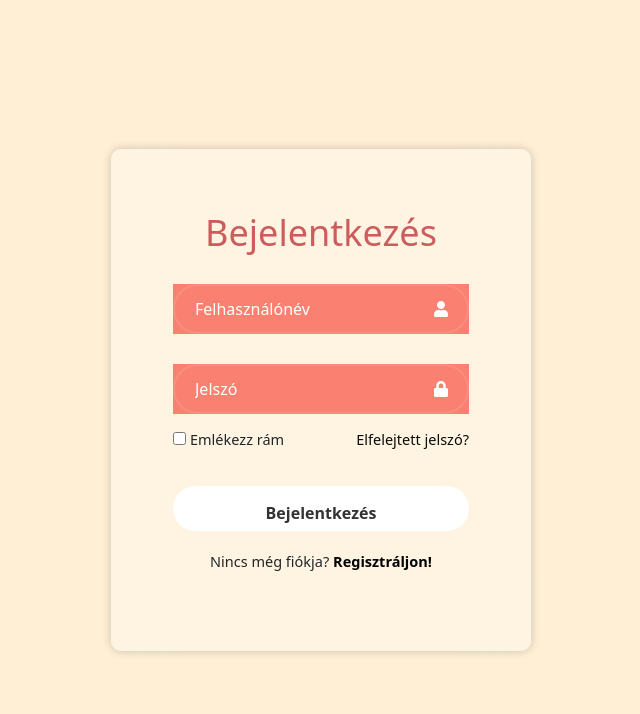
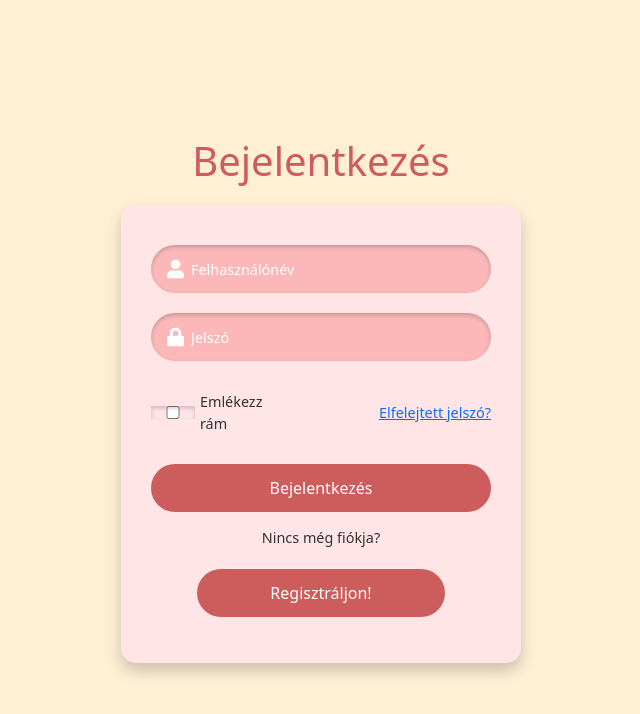
Before and after one commit to Szilvuski/szakdoga_react_frontend, a React (Create React App) app: page /login in a window 1280 px wide. Shown: the top 714 px of the page, without its empty margins (319-959 px from the left). Built offline with nearby package versions, Linux system fonts and the light colour scheme.

Commit message:
fixed some css and ui elements, login and register page final look

```diff
--- a/src/App.jsx
+++ b/src/App.jsx
@@ -18,8 +18,12 @@ function App() {
   const location = useLocation();
 
   return (
-    <TransitionGroup>
-      <CSSTransition key={location.key} timeout={500} classNames="fade">
+    <TransitionGroup component={null}>
+      <CSSTransition
+        key={location.pathname} // Animáció alapja az útvonal
+        timeout={500}
+        classNames="fade"
+      >
         <Routes>
           <Route path="/" element={<Home />} />
           <Route path="/menu" element={<Menu />} />
--- a/src/Components/Login.jsx
+++ b/src/Components/Login.jsx
@@ -2,17 +2,13 @@ import React, { useState, useEffect } from 'react';
 import '../Styles/Login.css';
 import { FaUser } from "react-icons/fa";
 import { FaLock } from "react-icons/fa";
-import { FaEnvelope } from "react-icons/fa";
+import { useNavigate } from 'react-router-dom'; // Import useNavigate
 
-const LoginRegister = () => {
-
+const Login = () => {
     const [action, setAction] = useState('');
+    const navigate = useNavigate(); // Initialize navigate function
 
     const [isLogin, setIsLogin] = useState(true);
-
-    const toggleForm = () => {
-        setIsLogin(!isLogin); // Váltás bejelentkezés és regisztráció között
-    };
 
     useEffect(() => {
         // Add the class to the body when the component mounts
@@ -21,20 +17,14 @@ const LoginRegister = () => {
         return () => document.body.classList.remove('login-register');
     }, []);
 
-    const registerLink = () => {
-        setAction(' active');
-    };
-
     const loginLink = () => {
         setAction('');
     };
 
     return (
-        <div className={`wrapper${action}`}>
-            {isLogin ? (
-                <div className="form-box login">
+        <div className="login-container">
+            <h2>Bejelentkezés</h2>
             <form>
-                        <h1>Bejelentkezés</h1>
                 <div className="input-box">
                     <input type="text" placeholder="Felhasználónév" required />
                     <FaUser className="icon" />
@@ -54,57 +44,11 @@ const LoginRegister = () => {
                 <div className="register-link">
                     <p>
                         Nincs még fiókja?{' '}
-                                <a href="#" onClick={toggleForm}>
-                                    Regisztráljon!
-                                </a>
+                        <button onClick={() => navigate('/register')}>Regisztráljon!</button>
                     </p>
                 </div>
             </form>
         </div>
-            ) : (
-                <div className="form-box register">
-                    <form>
-                        <h1>Regisztráció</h1>
-                        <div className="input-box">
-                            <input type="text" placeholder="Teljes név" required />
-                            <FaUser className="icon" />
-                        </div>
-                        <div className="input-box">
-                            <input type="text" placeholder="Felhasználónév" required />
-                            <FaUser className="icon" />
-                        </div>
-                        <div className="input-box">
-                            <input type="email" placeholder="Email" required />
-                            <FaEnvelope className="icon" />
-                        </div>
-                        <div className="input-box">
-                            <input type="password" placeholder="Jelszó" required />
-                            <FaLock className="icon" />
-                        </div>
-                        <div className="input-box">
-                            <input type="password" placeholder="Jelszó újra" required />
-                            <FaLock className="icon" />
-                        </div>
-                        <div className="remember-forgot">
-                            <label>
-                                <input type="checkbox" />
-                                Elfogadom az általános szerződési feltételeket
-                            </label>
-                        </div>
-                        <button type="submit">Regisztráció</button>
-                        <div className="register-link">
-                            <p>
-                                Van már fiókja?{' '}
-                                <a href="#" onClick={toggleForm}>
-                                    Bejelentkezés
-                                </a>
-                            </p>
-                        </div>
-                    </form>
-                </div>
-            )}
-        </div>
     );
 };
-
-export default LoginRegister;
+export default Login;
--- a/src/Components/Sitters.jsx
+++ b/src/Components/Sitters.jsx
@@ -25,7 +25,7 @@ const Sitters = () => {
                     <div key={index} className="sitter-card">
                         <h2>{sitter.sitterName}</h2>
                         <p>{sitter.description}</p>
-                        <p><strong>Elsődlegesen megbízásokat vállalnak:</strong> {sitter.location} területén belül</p>
+                        <p><strong>Elsődlegesen megbízásokat vállal:</strong> {sitter.location} területén belül</p>
                     </div>
                 ))
             ) : (
--- a/src/Styles/Login.css
+++ b/src/Styles/Login.css
@@ -1,155 +1,128 @@
-body.login-register {
-    margin: 0;
-    padding: 0;
-    display: flex;
-    justify-content: center;
-    align-items: center;
-    min-height: 100vh;
-    background-size: contain;
-    background-color: papayawhip;
-}
-
-.wrapper {
-    position: relative;
-    width: 420px;
-    height: auto; /* Automatikus magasság a tartalomhoz */
-    margin: auto;
-    padding: 20px;
+.login-container {
     display: flex;
     flex-direction: column;
     justify-content: center;
     align-items: center;
-    background: rgba(255, 255, 255, 0.3);
-    backdrop-filter: blur(30px);
-    border: 2px solid rgba(255, 255, 255, 0.1);
-    border-radius: 10px;
-    box-shadow: 0 0 10px rgba(0, 0, 0, 0.2);
+    min-height: 100vh;
+    background-color: papayawhip;
 }
 
-
-
-.wrapper .active {
-    height: 520px;
-}
-
-.wrapper .form-box {
-    width: 100%;
-    padding: 40px;
-}
-
-.wrapper .form-box.login {
-    transition: translate .18s ease;
-    translate: 0;
-}
-
-.wrapper.active .form-box.login {
-    transition: none;
-    translate: -400px;
-}
-
-.wrapper .form-box.register {
-    width: 100%;
-    padding: 40px;
-    display: flex;
-    flex-direction: column;
-    justify-content: center;
-    align-items: center;
-    transition: translate 0.18s ease;
-    translate: 0; /* Győződj meg róla, hogy nincs eltolás */
-}
-
-.wrapper.active .form-box.register {
-    display: flex; /* Láthatóvá teszi a regisztrációs űrlapot */
-    transition: translate 0.18s ease;
-    translate: 0;
-}
-
-form h1 {
-    font-size: 36px;
+.login-container h2 {
+    font-size: 2.5rem;
+    color: indianred;
+    margin-bottom: 20px;
     text-align: center;
 }
 
-form .input-box {
+form {
+    display: flex;
+    flex-direction: column;
+    align-items: center;
+    background-color: #ffe5e5;
+    padding: 30px;
+    border-radius: 15px;
+    box-shadow: 0px 8px 15px rgba(0, 0, 0, 0.2);
+    max-width: 400px;
+    width: 90%;
+}
+
+form input {
+    width: 100%;
+    padding: 12px 40px;
+    margin: 10px 0;
+    border: none;
+    border-radius: 25px;
+    background-color: #fcb8b8;
+    color: white;
+    font-size: 1rem;
+    outline: none;
+    box-shadow: inset 0px 2px 4px rgba(0, 0, 0, 0.2);
+    position: relative;
+}
+
+form input::placeholder {
+    color: white;
+    font-size: 0.9rem;
+}
+
+form input:focus {
+    background-color: #fc8a8a;
+    box-shadow: inset 0px 2px 6px rgba(0, 0, 0, 0.3);
+}
+
+.input-box {
     position: relative;
     width: 100%;
-    height: 50px;
-    margin: 30px 0;
-    background: salmon;
-}
-
-.input-box input {
-    width: 100%;
-    height: 100%;
-    background: transparent;
-    border: none;
-    outline: none;
-    border: 2px solid rgba(255, 255, 255, .1);
-    border-radius: 40px;
-    font-size: 16px;
-    color: #fff;
-    padding: 20px 45px 20px 20px;
-}
-
-.input-box input::placeholder {
-    color: #fff;
 }
 
 .input-box .icon {
     position: absolute;
-    right: 20px;
     top: 50%;
-    translate: 0 -50%;
-    font-size: 16px;
-    color:#fff;
+    left: 15px;
+    transform: translateY(-50%);
+    color: white;
+    font-size: 1.2rem;
+    pointer-events: none; /* Az ikon ne legyen kattintható */
+}
+
+form label {
+    font-size: 0.9rem;
+    color: #333;
+    margin: 10px 0;
+    align-self: flex-start;
+}
+
+form button {
+    width: 100%;
+    padding: 12px;
+    background-color: indianred;
+    color: white;
+    font-size: 1rem;
+    border: none;
+    border-radius: 25px;
+    margin-top: 20px;
+    cursor: pointer;
+    transition: all 0.3s ease;
+}
+
+form button:hover {
+    background-color: #e67e7e;
+    transform: scale(1.05);
+}
+
+form .register-link {
+    margin-top: 15px;
+    font-size: 0.9rem;
+    color: #333;
+    text-align: center;
+}
+
+form .register-link a {
+    color: indianred;
+    text-decoration: none;
+    font-weight: bold;
+    cursor: pointer;
+}
+
+form .register-link a:hover {
+    text-decoration: underline;
 }
 
 form .remember-forgot {
     display: flex;
     justify-content: space-between;
-    font-size: 14.5px;
-    margin: -15px 0 15px;
+    align-items: center;
+    width: 100%;
+    margin-top: 10px;
+    font-size: 0.9rem;
+    color: #333;
 }
 
-.remember-forgot label input {
-    accent-color: #fff;
-    margin-right: 4px;
+form .remember-forgot label {
+    display: flex;
+    align-items: center;
 }
 
-.remember-forgot a {
-    color: #0a0a0a;
-    text-decoration: none;
+form .remember-forgot input {
+    margin-right: 5px;
 }
-
-.remember-forgot a:hover {
-    text-decoration: underline;
-}
-
-form button {
-    width: 100%;
-    height: 45px;
-    background: #fff;
-    border: none;
-    outline: none;
-    border-radius: 40px;
-    box-shadow: 0 0 10px rgba (0, 0, 0, .1);
-    cursor: pointer;
-    font-size: 16px;
-    color: #333;
-    font-weight: 700;
-}
-
-form .register-link {
-    font-size: 14.5px;
-    text-align: center;
-    margin: 20px 0 15px;
-}
-
-.register-link p a {
-    color: black;
-    text-decoration: none;
-    font-weight: 600;
-}
-
-.register-link p a:hover {
-    text-decoration: underline;
-}
--- a/src/Styles/Register.css
+++ b/src/Styles/Register.css
@@ -0,0 +1,143 @@
+.register-container {
+    display: flex;
+    flex-direction: column;
+    justify-content: center;
+    align-items: center;
+    min-height: 100vh;
+    background-color: papayawhip;
+}
+
+
+
+.register-container h2 {
+    font-size: 2.5rem;
+    color: indianred;
+    margin-bottom: 20px;
+    text-align: center;
+}
+
+form {
+    display: flex;
+    flex-direction: column;
+    align-items: center;
+    background-color: #ffe5e5;
+    padding: 30px;
+    border-radius: 15px;
+    box-shadow: 0px 8px 15px rgba(0, 0, 0, 0.2);
+    max-width: 400px;
+    width: 90%;
+}
+
+form input {
+    width: 100%;
+    padding: 12px 40px; /* Megfelelő hely az ikonoknak */
+    margin: 10px 0;
+    border: none;
+    border-radius: 25px;
+    background-color: #fcb8b8;
+    color: white;
+    font-size: 1rem;
+    outline: none;
+    box-shadow: inset 0px 2px 4px rgba(0, 0, 0, 0.2);
+    position: relative;
+}
+
+form input::placeholder {
+    color: white;
+    font-size: 0.9rem;
+}
+
+form input:focus {
+    background-color: #fc8a8a;
+    box-shadow: inset 0px 2px 6px rgba(0, 0, 0, 0.3);
+}
+
+form .input-box {
+    position: relative;
+    width: 100%;
+}
+
+form .input-box .icon {
+    position: absolute;
+    top: 50%;
+    left: 15px;
+    transform: translateY(-50%);
+    color: white;
+    font-size: 1.2rem;
+}
+
+form label {
+    font-size: 0.9rem;
+    color: #333;
+    margin: 10px 0;
+    align-self: flex-start;
+}
+
+form button {
+    width: 100%;
+    padding: 12px;
+    background-color: indianred;
+    color: white;
+    font-size: 1rem;
+    border: none;
+    border-radius: 25px;
+    margin-top: 20px;
+    cursor: pointer;
+    transition: all 0.3s ease;
+}
+
+.input-box {
+    position: relative;
+    width: 100%;
+}
+
+.input-box .icon {
+    position: absolute;
+    top: 50%;
+    left: 15px;
+    transform: translateY(-50%);
+    color: white;
+    font-size: 1.2rem;
+    pointer-events: none; /* Az ikon ne legyen kattintható */
+}
+
+form button:hover {
+    background-color: #e67e7e;
+    transform: scale(1.05);
+}
+
+form .register-link {
+    margin-top: 15px;
+    font-size: 0.9rem;
+    color: #333;
+    text-align: center;
+}
+
+form .register-link a {
+    color: indianred;
+    text-decoration: none;
+    font-weight: bold;
+    cursor: pointer;
+}
+
+form .register-link a:hover {
+    text-decoration: underline;
+}
+
+form .remember-forgot {
+    display: flex;
+    justify-content: space-between;
+    width: 100%;
+    margin-top: 10px;
+    font-size: 0.9rem;
+    color: #333;
+}
+
+form .remember-forgot label {
+    display: flex;
+    align-items: center;
+}
+
+form .remember-forgot input {
+    margin-right: 5px;
+}
```
Also changed, not shown: src/Components/Register.jsx (+17 -0 lines), src/Styles/Transitions.css (+4 -4 lines). Lines whose indentation alone changed are shown as unchanged.
